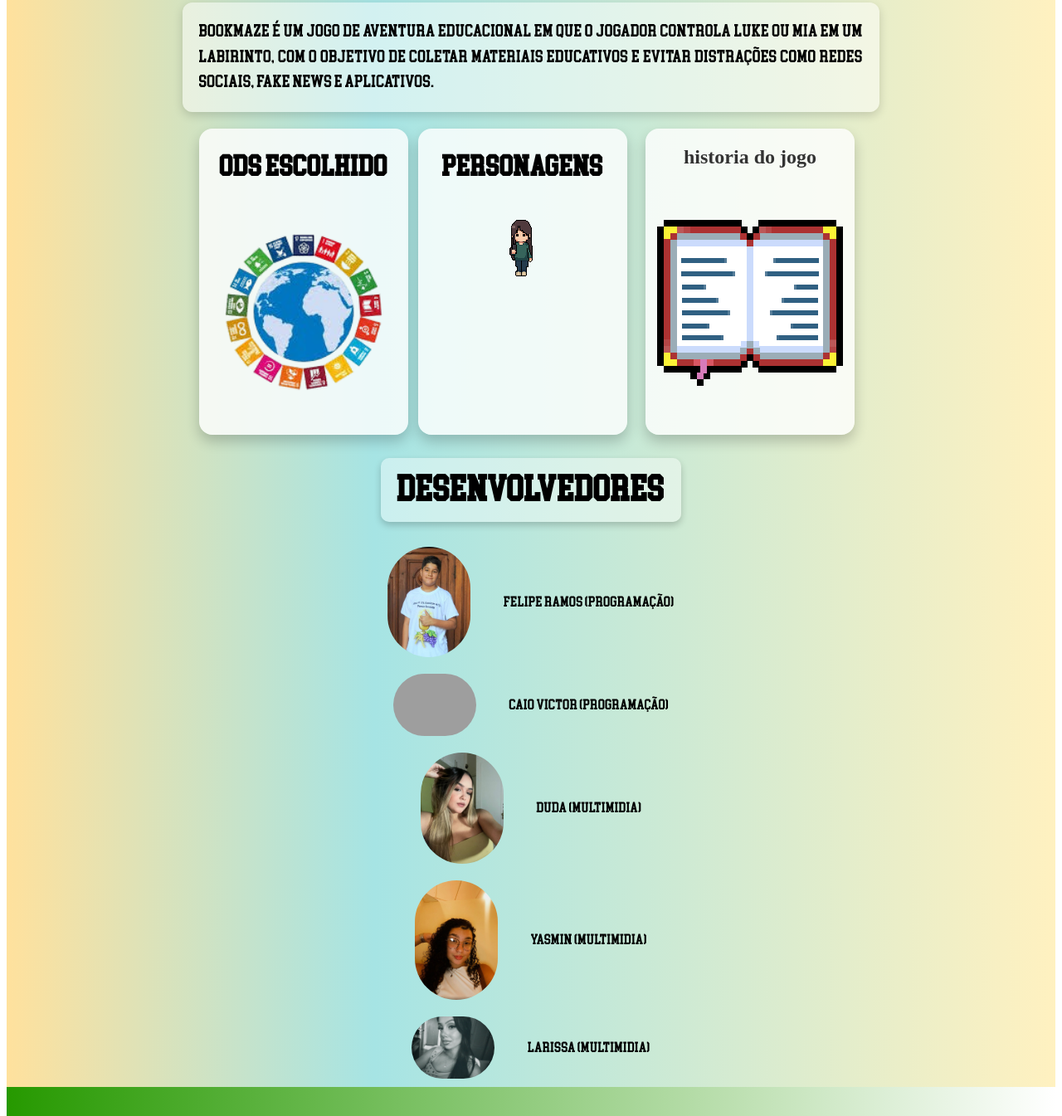
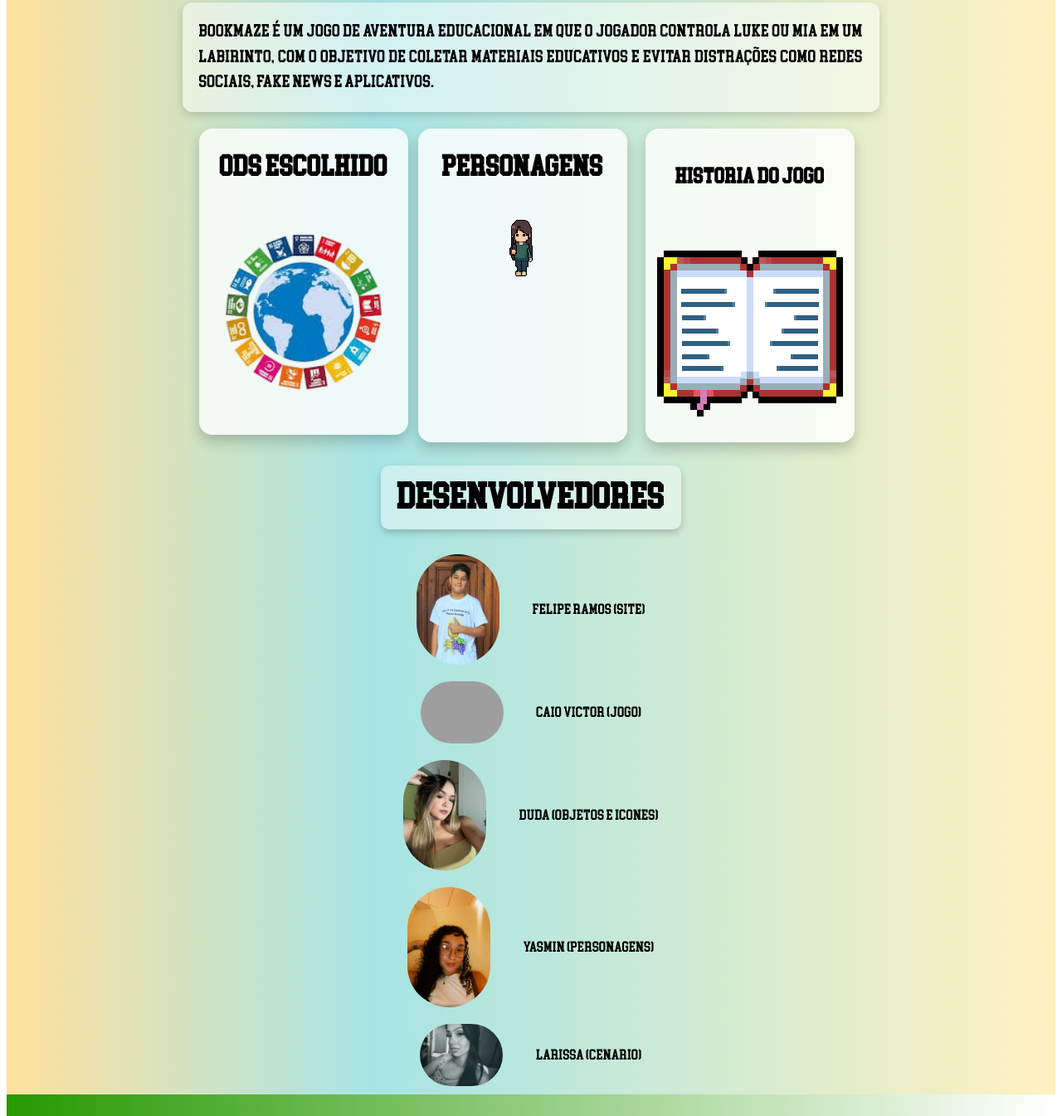
Before and after one commit to felipe378196/OFII_BOOKMAZE_Larissa-Matia_Maria-Eduarda-Alves_Yasmim-Farias_Caio-Victor_Felipe-Ramos_, a plain HTML site: page index.html in a window 1280 px wide. Shown: the part 648-1993 px from the top of the page at 83% size. Drawn offline with Linux system fonts and the light colour scheme; grey boxes are pictures that could not be loaded.

Commit message:
bug arrumado
 bug arrumado

```diff
--- a/index.html
+++ b/index.html
@@ -69,7 +69,7 @@
 
                 <a href="historia.html">
                     <div class="card-content">
-                        <h2 class="card-titulo">historia do jogo</h2>
+                        <h2 class="tema">historia do jogo</h2>
                         <img src="fotos/livrinho 1 png.png" alt="" class="card-img3">
 
                     </div>
@@ -86,27 +86,27 @@
 
         <div class="perfil">
             <img src="fotos/Felipe.jpg" alt="">
-            <p>Felipe Ramos (programação)</p>
+            <p>Felipe Ramos (Site)</p>
         </div>
 
         <div class="perfil">
             <img src="fotos/calado.jpg" alt="">
-            <p>Caio Victor (programação)</p>
+            <p>Caio Victor (Jogo)</p>
         </div>
 
         <div class="perfil">
             <img src="fotos/Duda.jpg" alt="">
-            <p>Duda (multimidia)</p>
+            <p>Duda (objetos e icones)</p>
         </div>
 
         <div class="perfil">
             <img src="fotos/Yasmim.jpg" alt="">
-            <p>Yasmin (multimidia)</p>
+            <p>Yasmin (personagens)</p>
         </div>
 
         <div class="perfil">
             <img src="fotos/Larissa.jpg" alt="">
-            <p>Larissa (multimidia)</p>
+            <p>Larissa (cenario)</p>
         </div>
 
     </div>
```
